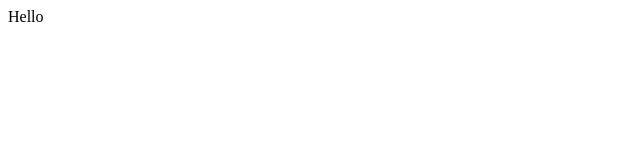
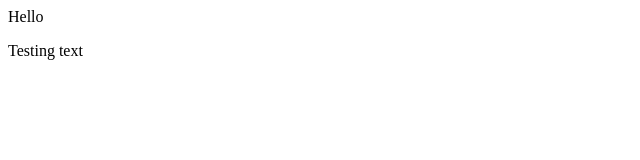
Before and after one commit to Peter-Massarello/demo-repo, a plain HTML site: page index.html in a window 1280 px wide. Shown: the full height of the page, 0-640 px from the left. Drawn offline with Linux system fonts and the light colour scheme.

Commit message:
Another test commit

```diff
--- a/index.html
+++ b/index.html
@@ -1 +1,2 @@
 <div>Hello</div>
+<p>Testing text</p>
```
